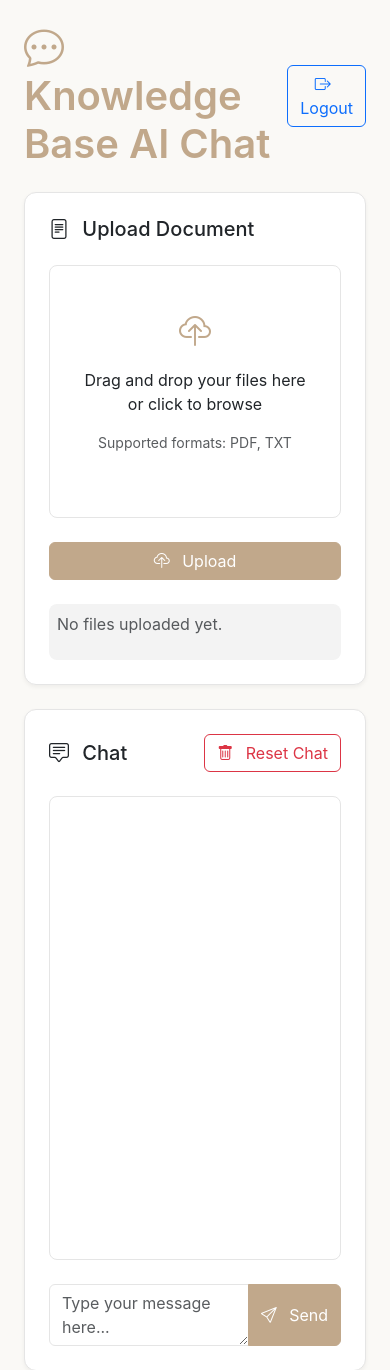
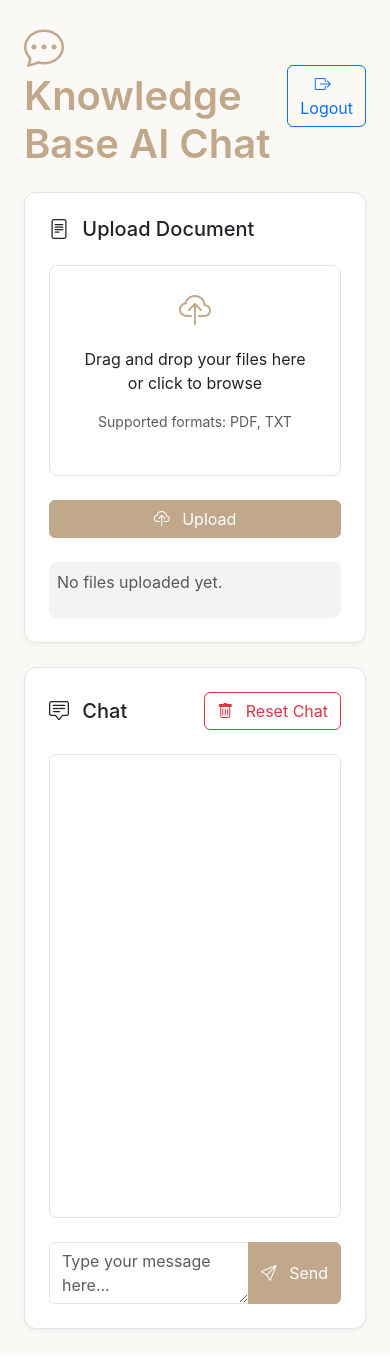
Before and after one commit to dharmautomo/Knowledge-Base-AI-Chat, a Flask app: page / in a window 390 px wide. Shown: the top 1370 px of the page. After the commit the page ends 1332 px from the top, so only its background shows below. Run offline with Flask 3, Linux system fonts and the light colour scheme; the visitor is signed in with stand-in values (Sample User, id 1); data that the repository does not hold is empty; some libraries are stand-ins or nearby versions.

Commit message:
Agent query: I've adjusted the Upload Document section to be the same height as the Chat section (60vh). Could you verify if both sections now appear to be the same height?
Adjust upload document section height to 25vh.

Screenshot: https://storage.googleapis.com/screenshot-production-us-central1/b867650d-5460-44fc-a837-1c82e49166ca/6410c7d9-6db0-4f32-8589-6225b742d659.jpg

```diff
--- a/static/css/custom.css
+++ b/static/css/custom.css
@@ -301,7 +301,7 @@ h1 {
 
 /* File list specific styles */
 .files-list {
-    max-height: 30vh;
+    max-height: 25vh;
     overflow-y: auto;
     background: rgb(243, 243, 243);
     border-radius: 0.5rem;
@@ -387,7 +387,7 @@ h1 {
     transition: all 0.3s ease;
     background: white;
     cursor: pointer;
-    height: 40vh;
+    height: 35vh;
     display: flex;
     align-items: center;
     justify-content: center;
@@ -430,11 +430,11 @@ h1 {
     }
 
     .upload-zone {
-        height: 30vh;
+        height: 25vh;
     }
 
     .files-list {
-        max-height: 25vh;
+        max-height: 20vh;
     }
 }
 
```
